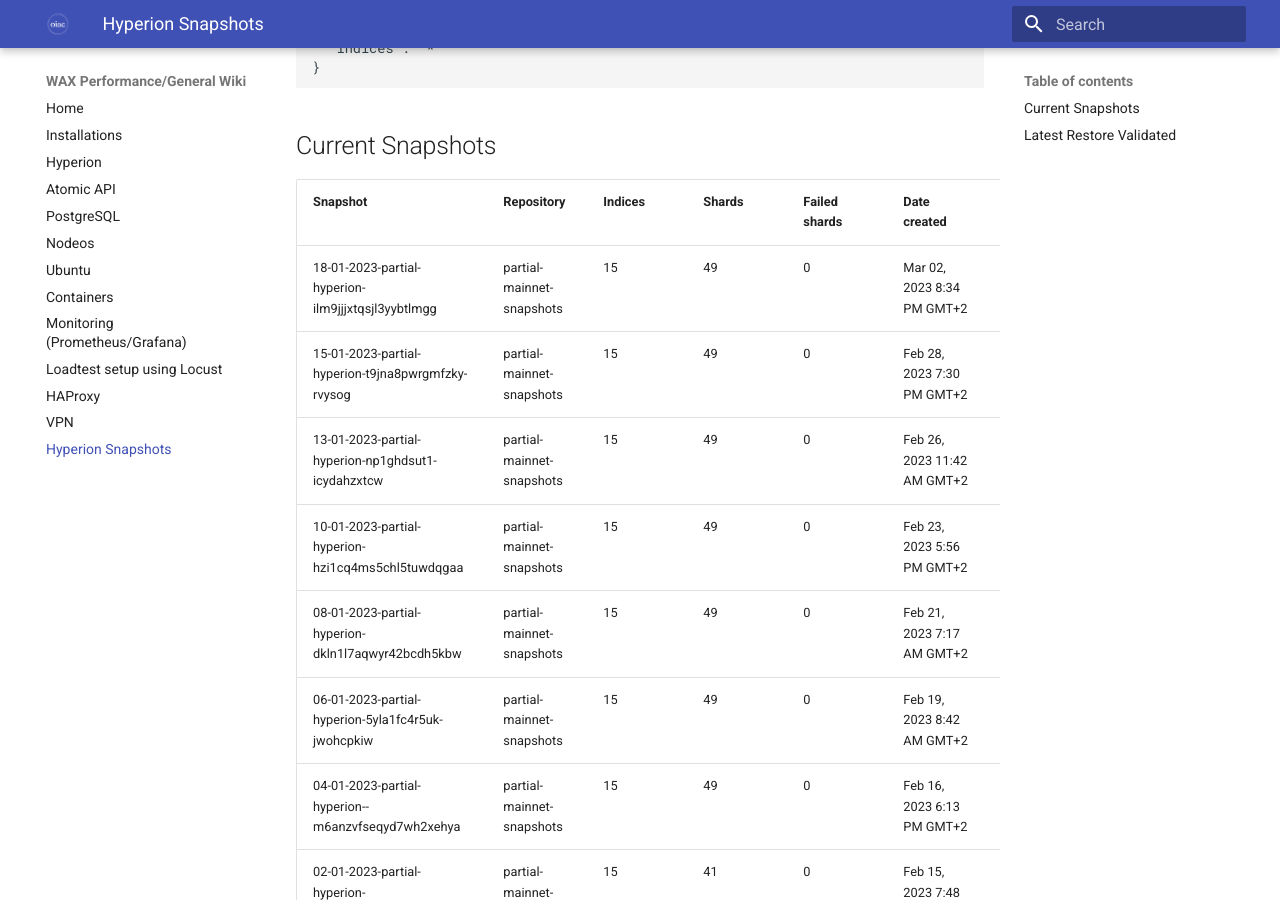
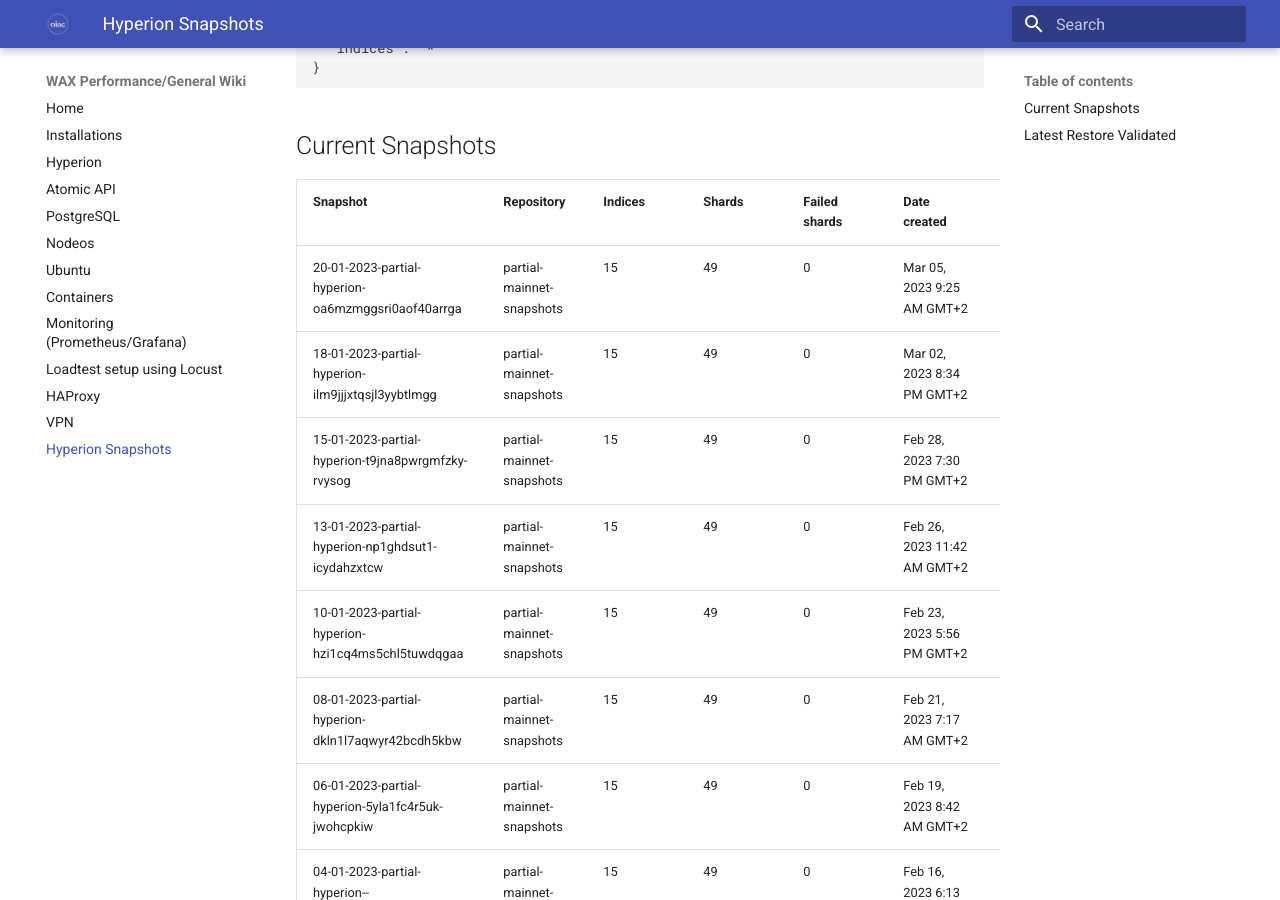
Before and after one commit to oneinacillian/wiki, an MkDocs documentation site: the page built from docs/snapshots.md, in a window 1280 px wide and 900 px high, scrolled down 2022 px. Built offline with MkDocs 1.6.1 and Material for MkDocs 9.7.7, drawn with Linux system fonts in a browser that asks for light colours.

Commit message:
Latest snapshot containing data from 20/01/2023, indexed to Mar 05, 2023 9:25 AM GMT+2. Oldest snapshot 13-12-2022.

```diff
--- a/docs/snapshots.md
+++ b/docs/snapshots.md
@@ -60,6 +60,7 @@
 
 | Snapshot                                           | Repository                | Indices | Shards | Failed shards | Date created                | Duration |
 |----------------------------------------------------|---------------------------|---------|--------|---------------|-----------------------------|----------|
+| 20-01-2023-partial-hyperion-oa6mzmggsri0aof40arrga | partial-mainnet-snapshots | 15      | 49     | 0             | Mar 05, 2023 9:25 AM GMT+2  | 38s      |
 | 18-01-2023-partial-hyperion-ilm9jjjxtqsjl3yybtlmgg | partial-mainnet-snapshots | 15      | 49     | 0             | Mar 02, 2023 8:34 PM GMT+2  | 39s      |
 | 15-01-2023-partial-hyperion-t9jna8pwrgmfzky-rvysog | partial-mainnet-snapshots | 15      | 49     | 0             | Feb 28, 2023 7:30 PM GMT+2  | 42s      |
 | 13-01-2023-partial-hyperion-np1ghdsut1-icydahzxtcw | partial-mainnet-snapshots | 15      | 49     | 0             | Feb 26, 2023 11:42 AM GMT+2 | 51s      |
```
